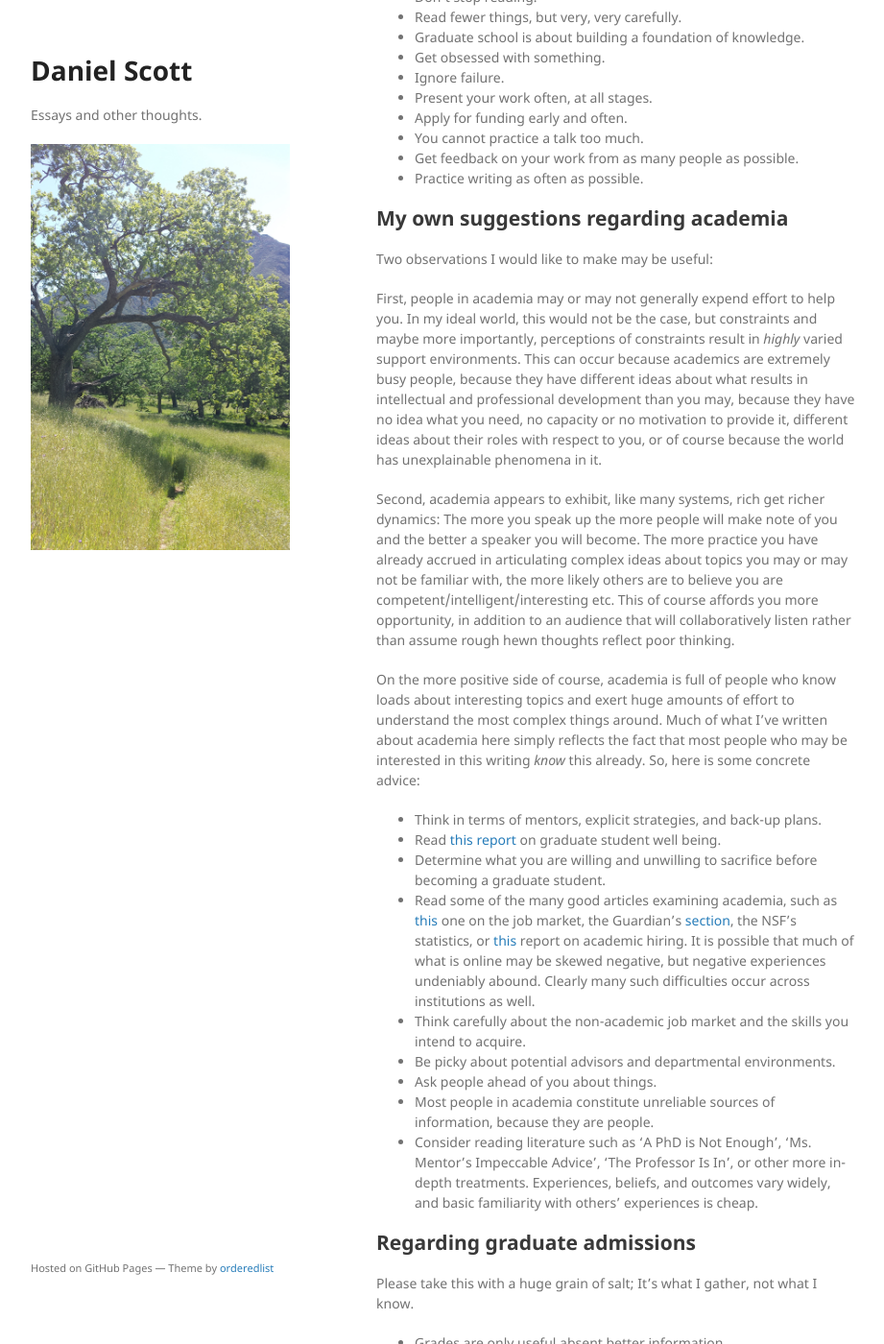
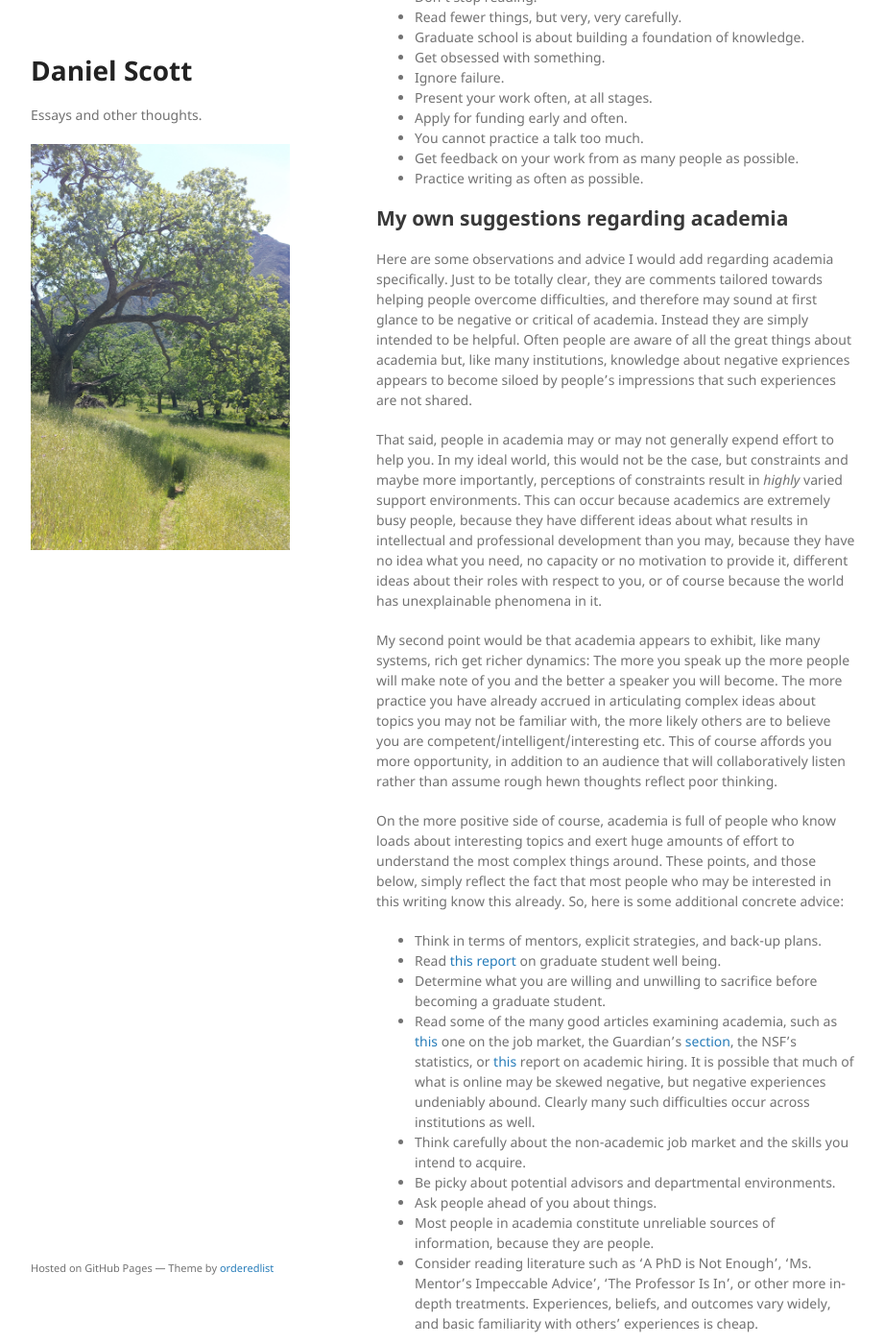
Before and after one commit to DanielNScott/DanielNScott.github.io, a Jekyll site: the page built from content/goals.md, in a window 1280 px wide and 1400 px high, scrolled down 1655 px. Shown: the whole window at 96% size, without its empty margins (178-1099 px from the left). Built offline with Jekyll 4.4.1, drawn with Linux system fonts in a browser that asks for light colours; our own code applies the rules of GitHub Pages for plain Markdown files.

Commit message:
Update goals.md preface on academic exp.

```diff
--- a/content/goals.md
+++ b/content/goals.md
@@ -69,13 +69,13 @@ This is advice I actually have attributions for. Some of it is conflicting.
  - Practice writing as often as possible.
 
 ## My own suggestions regarding academia ##
-Two observations I would like to make may be useful:
+Here are some observations and advice I would add regarding academia specifically. Just to be totally clear, they are comments tailored towards helping people overcome difficulties, and therefore may sound at first glance to be negative or critical of academia. Instead they are simply intended to be helpful. Often people are aware of all the great things about academia but, like many institutions, knowledge about negative expriences appears to become siloed by people's impressions that such experiences are not shared.
 
-First, people in academia may or may not generally expend effort to help you. In my ideal world, this would not be the case, but constraints and maybe more importantly, perceptions of constraints result in _highly_ varied support environments. This can occur because academics are extremely busy people, because they have different ideas about what results in intellectual and professional development than you may, because they have no idea what you need, no capacity or no motivation to provide it, different ideas about their roles with respect to you, or of course because the world has unexplainable phenomena in it.
+That said, people in academia may or may not generally expend effort to help you. In my ideal world, this would not be the case, but constraints and maybe more importantly, perceptions of constraints result in _highly_ varied support environments. This can occur because academics are extremely busy people, because they have different ideas about what results in intellectual and professional development than you may, because they have no idea what you need, no capacity or no motivation to provide it, different ideas about their roles with respect to you, or of course because the world has unexplainable phenomena in it.
 
-Second, academia appears to exhibit, like many systems, rich get richer dynamics: The more you speak up the more people will make note of you and the better a speaker you will become. The more practice you have already accrued in articulating complex ideas about topics you may or may not be familiar with, the more likely others are to believe you are competent/intelligent/interesting etc. This of course affords you more opportunity, in addition to an audience that will collaboratively listen rather than assume rough hewn thoughts reflect poor thinking.
+My second point would be that academia appears to exhibit, like many systems, rich get richer dynamics: The more you speak up the more people will make note of you and the better a speaker you will become. The more practice you have already accrued in articulating complex ideas about topics you may not be familiar with, the more likely others are to believe you are competent/intelligent/interesting etc. This of course affords you more opportunity, in addition to an audience that will collaboratively listen rather than assume rough hewn thoughts reflect poor thinking.
 
-On the more positive side of course, academia is full of people who know loads about interesting topics and exert huge amounts of effort to understand the most complex things around. Much of what I've written about academia here simply reflects the fact that most people who may be interested in this writing _know_ this already. So, here is some concrete advice:
+On the more positive side of course, academia is full of people who know loads about interesting topics and exert huge amounts of effort to understand the most complex things around. These points, and those below, simply reflect the fact that most people who may be interested in this writing know this already. So, here is some additional concrete advice:
 
  - Think in terms of mentors, explicit strategies, and back-up plans.
  - Read [this report](http://ga.berkeley.edu/wp-content/uploads/2015/04/wellbeingreport_2014.pdf) on graduate student well being.
```
Also changed, not shown: content/math.md (+2 -2 lines), index.md (line endings or trailing spaces), 2 other files.
